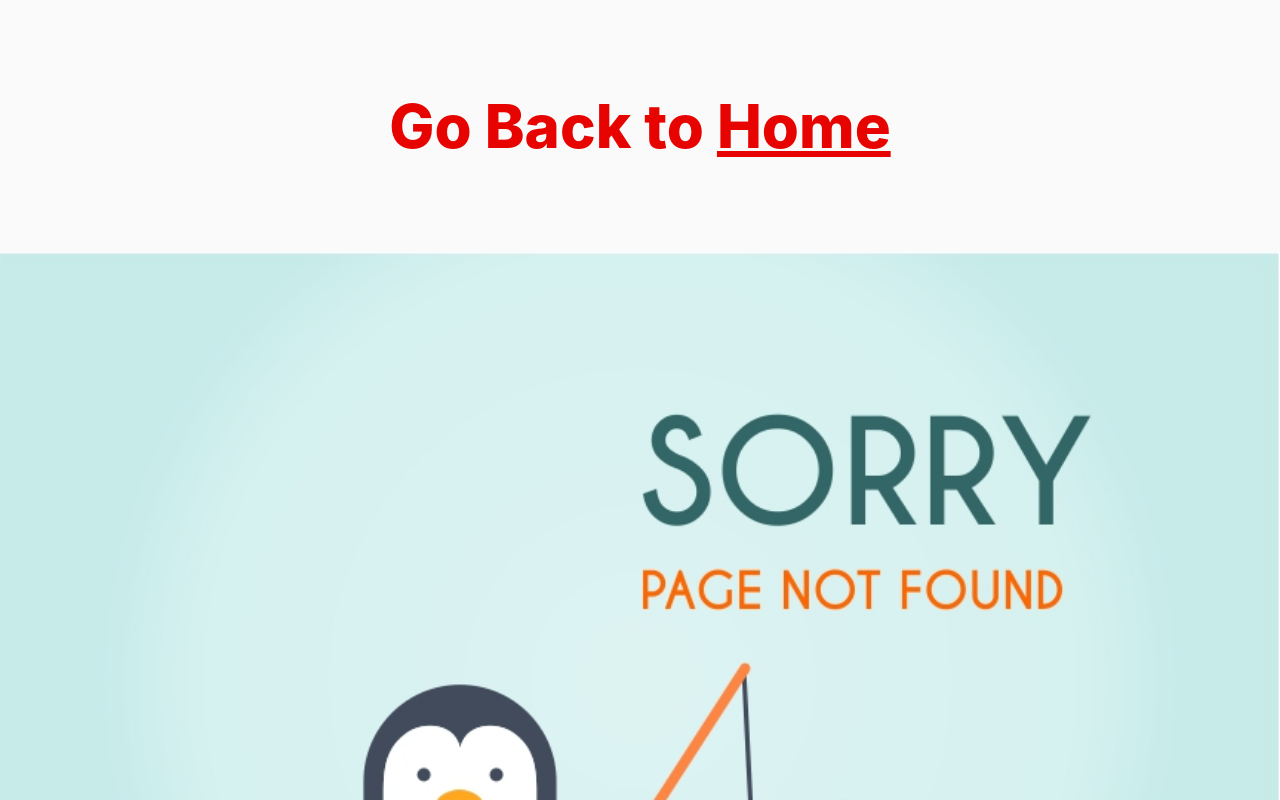
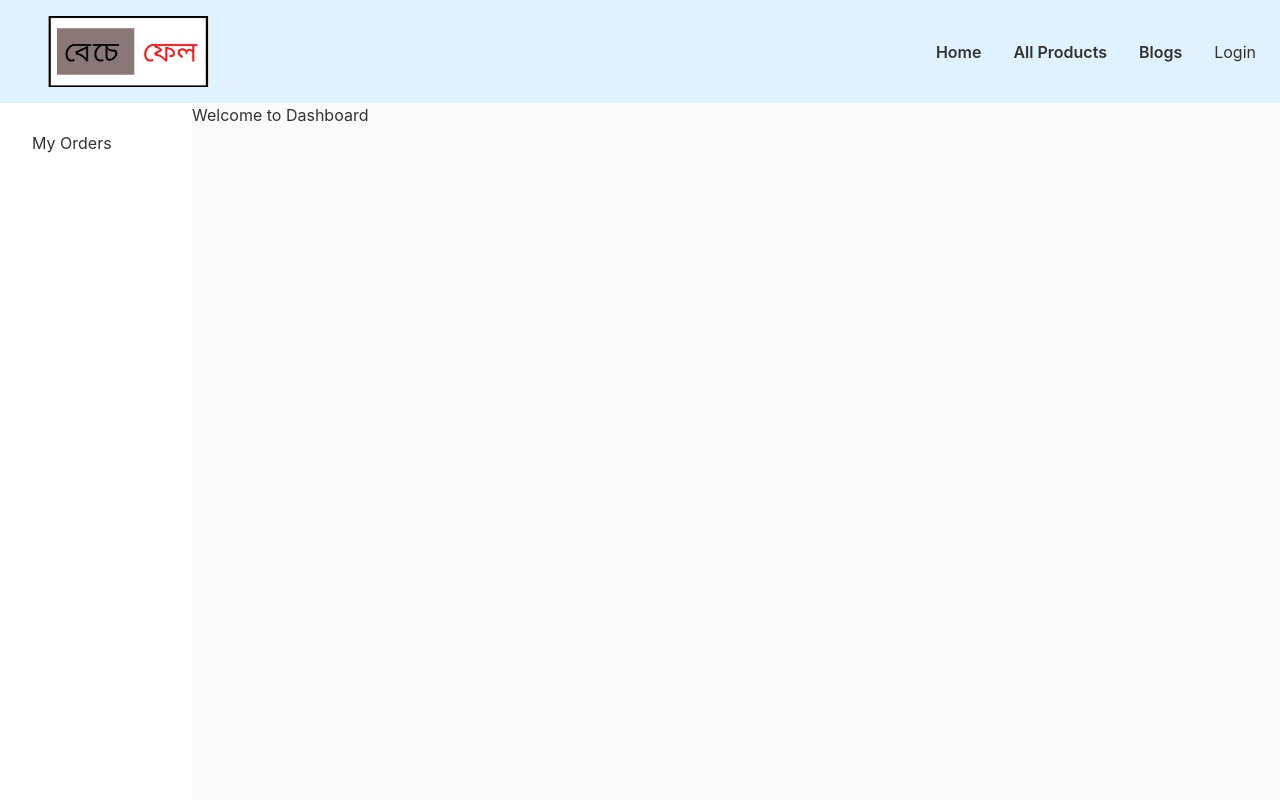
Before and after one commit to afsertanveer/beche-fel-client, a React (Create React App) app: page /dashboard in a window 1280 px wide. Shown: the top 800 px of the page. Built offline with nearby package versions, Linux system fonts and the light colour scheme; no server answers.

Commit message:
dasboard added and menu items are set according to user

```diff
--- a/src/Layouts/Dashboard.LayOut.js
+++ /dev/null
@@ -1,12 +0,0 @@
-import React from 'react';
-import Header from '../Shared/Header/Header';
-
-const Dashboard.LayOut = () => {
-    return (
-        <div>
-            <Header></Header>
-        </div>
-    );
-};
-
-export default Dashboard.LayOut;
--- /dev/null
+++ b/src/Layouts/DashboardLayOut.js
@@ -0,0 +1,67 @@
+import { useContext } from "react";
+import { Link, Outlet } from "react-router-dom";
+import Header from "../Shared/Header/Header";
+import { AuthContext } from './../Context/AuthProvider';
+import useRole from './../hooks/useRole';
+
+const DashboardLayout = () => {
+  const { user } = useContext(AuthContext);
+    const { role } = useRole(user?.email);
+    let userRole;
+    if (!role) {
+    userRole = "user";
+    } else {
+    userRole = role;
+    }
+  return (
+    <div>
+      <Header></Header>
+      <div className="drawer drawer-mobile">
+        <input
+          id="dashboard-drawer"
+          type="checkbox"
+          className="drawer-toggle"
+        />
+        <div className="drawer-content">
+          <Outlet></Outlet>
+        </div>
+        <div className="drawer-side">
+          <label htmlFor="dashboard-drawer" className="drawer-overlay"></label>
+          <ul className="menu p-4 w-48 bg-white text-base-content">
+            {userRole === "admin" && (
+              <>
+                <li>
+                  <Link to="sellers">All sellers</Link>
+                </li>
+                <li>
+                  <Link to="buyers">All buyers</Link>
+                </li>
+                <li>
+                  <Link to="reported-items">Reported Items</Link>
+                </li>
+              </>
+            )}
+            {userRole === "user" && (
+              <>
+                <li>
+                  <Link to="my-orders">My Orders</Link>
+                </li>
+              </>
+            )}
+            {userRole === "seller" && (
+              <>
+                <li>
+                  <Link to="add-product">Add a Product</Link>
+                </li>
+                <li>
+                  <Link to="my-products">My Products</Link>
+                </li>
+              </>
+            )}
+          </ul>
+        </div>
+      </div>
+    </div>
+  );
+};
+export default DashboardLayout;
--- /dev/null
+++ b/src/Pages/Dashboard/Dashboard/Dashboard.js
@@ -0,0 +1,11 @@
+import React from 'react';
+
+const Dashboard = () => {
+    return (
+        <div>
+            <h2>Welcome to Dashboard</h2>
+        </div>
+    );
+};
+
+export default Dashboard;
--- a/src/Shared/Header/Header.js
+++ b/src/Shared/Header/Header.js
@@ -6,14 +6,7 @@ import { AuthContext } from './../../Context/AuthProvider';
 const Header = () => {
   const { user, logOut } = useContext(AuthContext);
 
-    // const {role} = useRole(user?.email);
-    // let userRole;
-    // if(!role){
-    //   userRole='user';
-    // }
-    // else{
-    //   userRole= role;
-    // }
+
   const navigate = useNavigate();
   const handleLogOut=()=>{
       logOut()
@@ -94,6 +87,26 @@ const Header = () => {
       <div className="navbar-center hidden lg:flex">
         <ul className="menu menu-horizontal p-0">{menuItems}</ul>
       </div>
+      <label
+        htmlFor="dashboard-drawer"
+        tabIndex={2}
+        className="btn btn-ghost lg:hidden"
+      >
+        <svg
+          xmlns="http://www.w3.org/2000/svg"
+          className="h-5 w-5"
+          fill="none"
+          viewBox="0 0 24 24"
+          stroke="currentColor"
+        >
+          <path
+            strokeLinecap="round"
+            strokeLinejoin="round"
+            strokeWidth="2"
+            d="M4 6h16M4 12h8m-8 6h16"
+          />
+        </svg>
+      </label>
     </div>
   );
 };
```
Also changed, not shown: src/Routes/Routes/Routes.js (+12 -0 lines).
